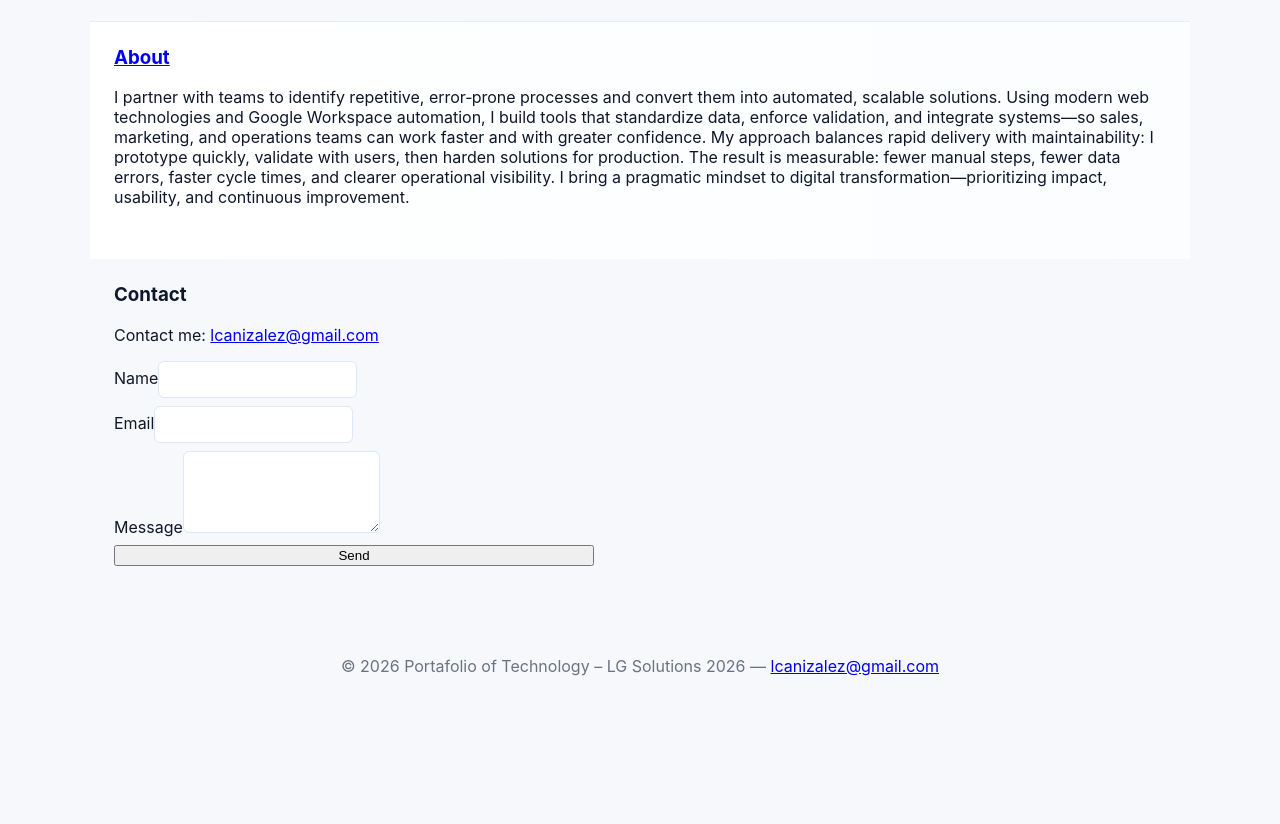
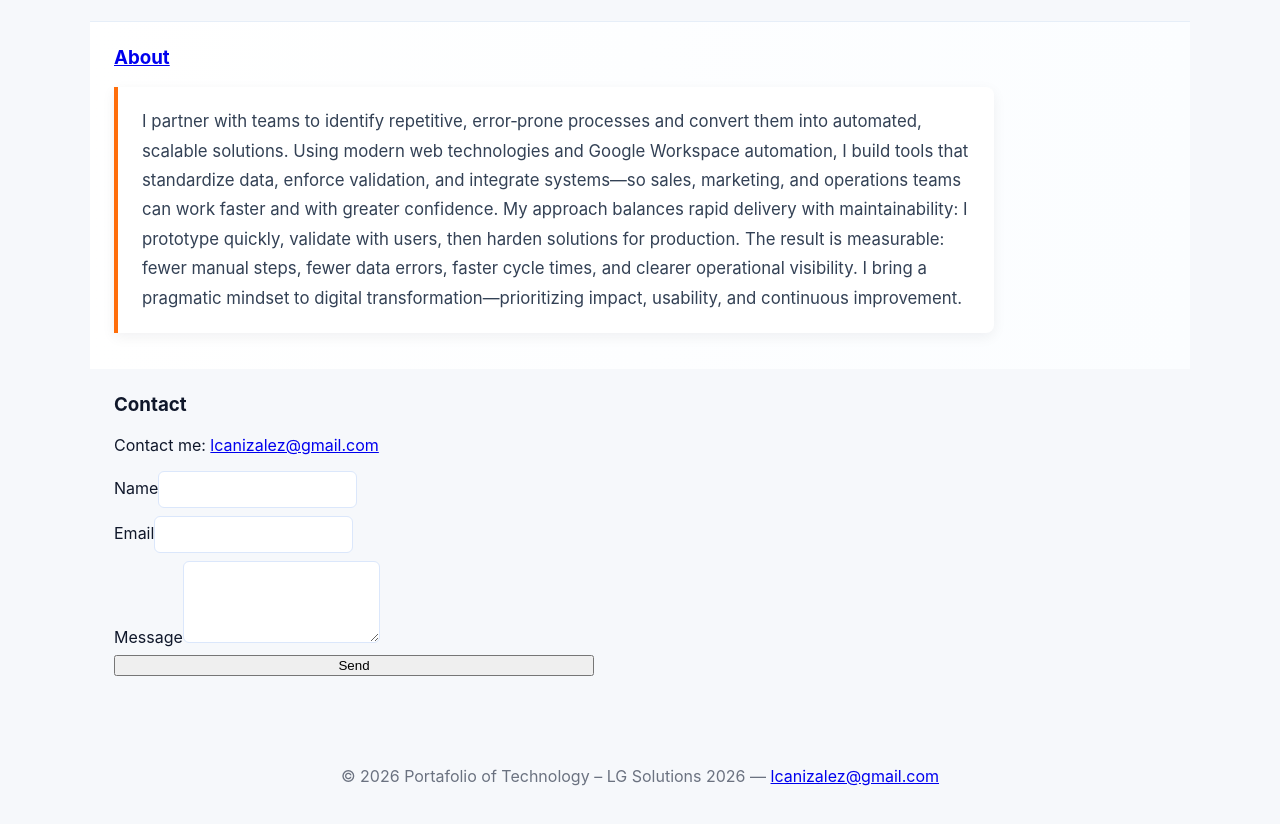
Before and after one commit to lcanizalez/portafolio, a plain HTML site: page index.html in a window 1280 px wide. Shown: the part 1092-1916 px from the top of the page. Before the commit the page ends 1810 px from the top, so only its background shows below. Drawn offline with Linux system fonts and the light colour scheme.

Commit message:
Parrafo mas ejecutivo

```diff
--- a/index.html
+++ b/index.html
@@ -35,7 +35,7 @@
 
       <section id="sobre-mi" class="container sobre-mi">
         <h3><a href="imagenes/Espana Roxio Leonardo_GarciaCanizales_CV v2.pdf">About <menu type="context"></menu></a></h3>
-        <p>I partner with teams to identify repetitive, error‑prone processes and convert them into automated, scalable solutions. Using modern web technologies and Google Workspace automation, I build tools that standardize data, enforce validation, and integrate systems—so sales, marketing, and operations teams can work faster and with greater confidence. My approach balances rapid delivery with maintainability: I prototype quickly, validate with users, then harden solutions for production. The result is measurable: fewer manual steps, fewer data errors, faster cycle times, and clearer operational visibility. I bring a pragmatic mindset to digital transformation—prioritizing impact, usability, and continuous improvement.
+        <p class="about-intro">I partner with teams to identify repetitive, error‑prone processes and convert them into automated, scalable solutions. Using modern web technologies and Google Workspace automation, I build tools that standardize data, enforce validation, and integrate systems—so sales, marketing, and operations teams can work faster and with greater confidence. My approach balances rapid delivery with maintainability: I prototype quickly, validate with users, then harden solutions for production. The result is measurable: fewer manual steps, fewer data errors, faster cycle times, and clearer operational visibility. I bring a pragmatic mindset to digital transformation—prioritizing impact, usability, and continuous improvement.
         </p>
       </section>
 
--- a/styles.css
+++ b/styles.css
@@ -109,6 +109,18 @@ body{
 .secondary{background:#e6eef8;color:var(--accent)}
 .sobre-mi{
   background:linear-gradient(90deg,#fff 0,#fbfdff);border-top:1px solid #e6eef8;padding-bottom:36px}
+.about-intro{
+  max-width:880px;
+  margin:16px 0 0;
+  padding:20px 24px;
+  border-left:4px solid #ff6e0b;
+  border-radius:0 8px 8px 0;
+  background:#fff;
+  color:#334155;
+  font-size:1.05rem;
+  line-height:1.75;
+  box-shadow:0 4px 14px rgba(15,23,42,.06);
+}
 .contacto form{
   display:flex;
   flex-direction:column;
```
